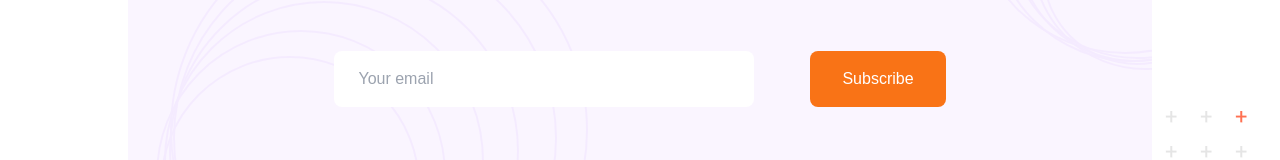
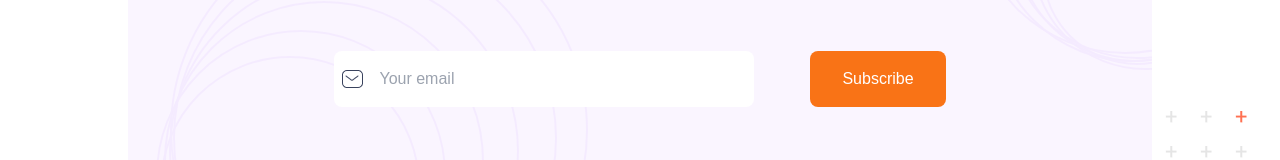
Before and after one commit to AQSA-ABDULLAH/Traveling-website-in-nextjs, a Next.js app: page / in a window 1280 px wide. Shown: the part 4053-4213 px from the top of the page. Built offline with nearby package versions, Linux system fonts and the light colour scheme.

Commit message:
fix hover issues

```diff
--- a/src/app/sections/hero/Header.js
+++ b/src/app/sections/hero/Header.js
@@ -17,7 +17,7 @@ const Header = () => {
 
       {/* Navigation Links */}
       <section className='flex justify-between items-center gap-6'>
-        <nav className="text-[18px] 2xl:text-[26px] desktop:text-[32px] text-[#212832] font-Google Sans font-medium hidden md:flex space-x-16 ">
+        <nav className="text-[18px] 2xl:text-[17px] desktop:text-[32px] text-[#212832] font-Google Sans font-medium hidden md:flex space-x-16 ">
           <a href="#" >Destinations</a>
           <a href="#">Hotels</a>
           <a href="#">Flights</a>
--- a/src/app/sections/subscribe-section/SubscribeSection.js
+++ b/src/app/sections/subscribe-section/SubscribeSection.js
@@ -9,6 +9,11 @@ export default function SubscribeSection() {
 
           <div className="flex flex-col gap-10 lg:flex-row justify-center items-center space-x-4">
             <div className="flex items-center bg-white rounded-lg p-2 w-full max-w-[420px] 2xl:max-w-[700px] z-10">
+            <img
+          src="/assest/subscribe/Group 46.png"
+          className="w-auto h-auto"
+          alt="Subscription Icon"
+        />
               <input
                 type="email"
                 placeholder="Your email"
```
Also changed, not shown: public/assest/subscribe/Group 46.png (added).
